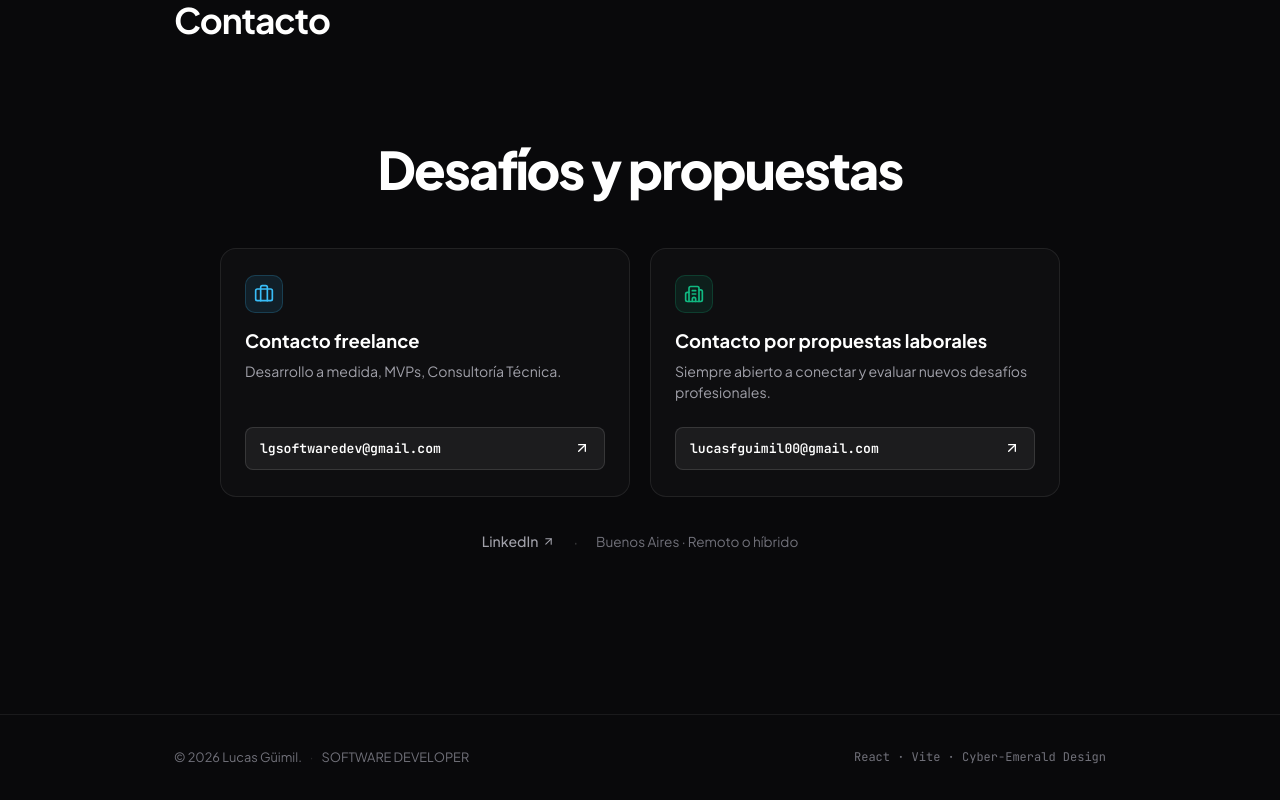
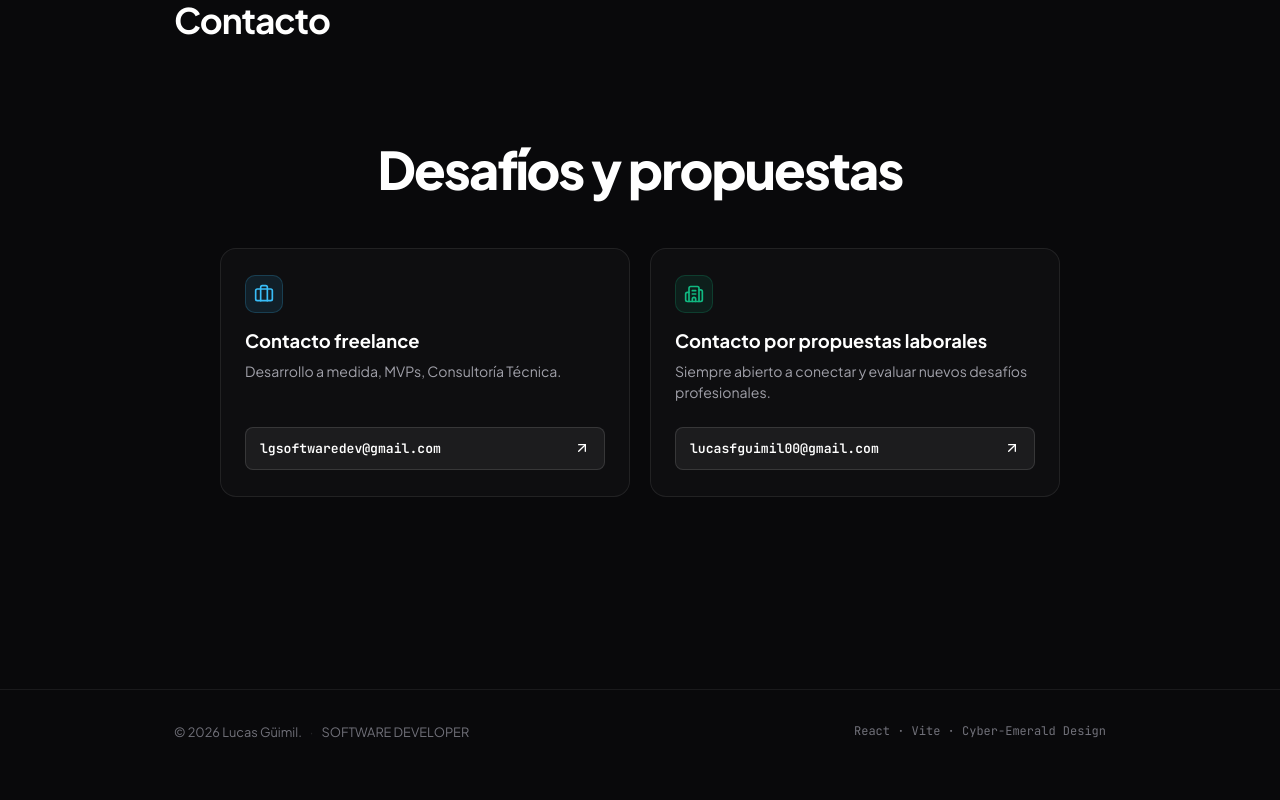
Before and after one commit to lgsoftwaredev-lab/portfolio, a React (Vite) app: page / in a window 1280 px wide. Shown: the part 3875-4675 px from the top of the page. After the commit the page ends 4649 px from the top, so only its background shows below. Built offline with nearby package versions, Linux system fonts and the light colour scheme.

Commit message:
style: remove bottom social/location row from contact section

```diff
--- a/src/components/Contact.jsx
+++ b/src/components/Contact.jsx
@@ -3,7 +3,7 @@ import { ArrowUpRight, Briefcase, Building2 } from 'lucide-react';
 import { portfolioData } from '../data/portfolioData';
 
 export default function Contact() {
-  const { emailFreelance, emailLaboral, email, linkedin } = portfolioData.personal.contact;
+  const { emailFreelance, emailLaboral, email } = portfolioData.personal.contact;
   const freelanceEmail = emailFreelance || "lgsoftwaredev@gmail.com";
   const laboralEmail = emailLaboral || email || "lucasfguimil00@gmail.com";
 
@@ -70,22 +70,6 @@ export default function Contact() {
               </a>
             </div>
           </div>
-
-          <div className="contact-social-row">
-            <a
-              href={linkedin}
-              target="_blank"
-              rel="noopener noreferrer"
-              className="social-link"
-            >
-              <span>LinkedIn</span>
-              <ArrowUpRight size={13} />
-            </a>
-            <span style={{ color: 'var(--border-strong)' }}>·</span>
-            <span style={{ color: 'var(--fg-subtle)', fontSize: '0.85rem' }}>
-              {portfolioData.personal.quickFacts.base.value}
-            </span>
-          </div>
         </div>
       </div>
     </section>
```
